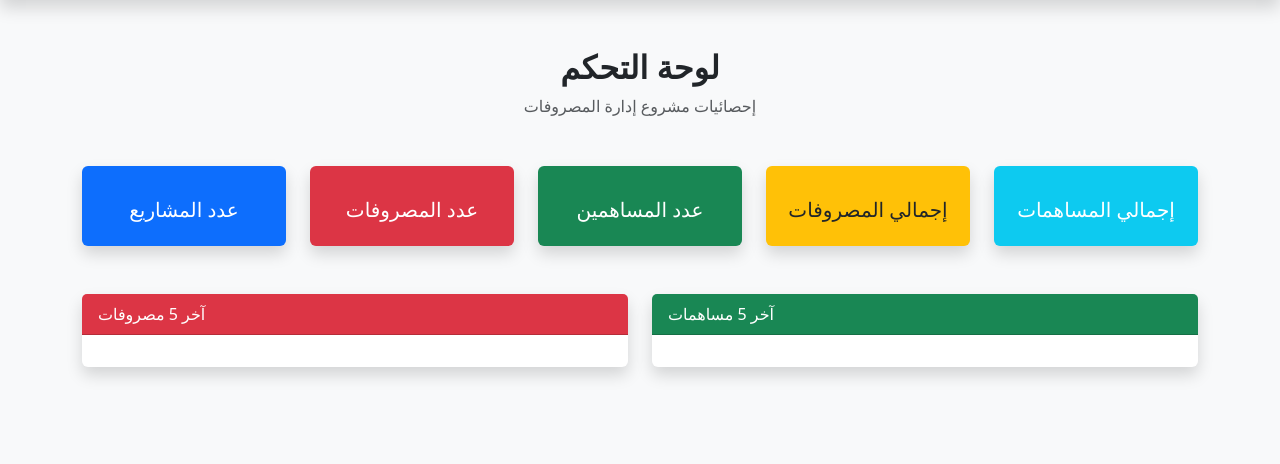
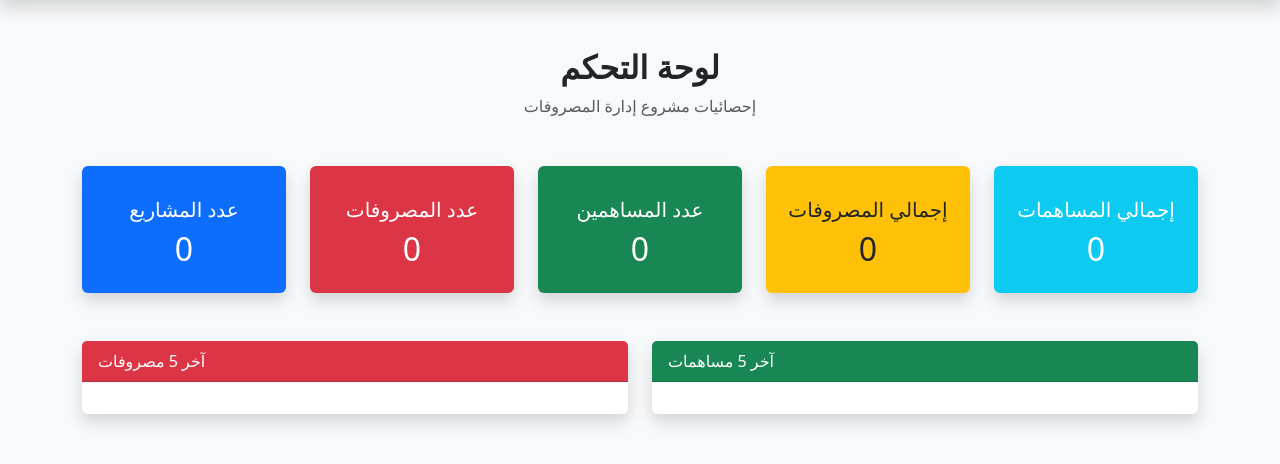
Before and after one commit to EsraElfallah/simplePro, a Django app: page / in a window 1280 px wide. Shown: the part 56-520 px from the top of the page. Run offline with Django 5.2, Linux system fonts and the light colour scheme; data that the repository does not hold is empty; some libraries are stand-ins or nearby versions.

Commit message:
trying pathsDashboaed6

```diff
--- a/simpleApp/views.py
+++ b/simpleApp/views.py
@@ -7,25 +7,25 @@ from django.http import HttpResponse
 
 # ---------------- DASHBOARD ----------------
 def dashboard(request):
-    #projectN = Project.objects.count()
-    # expenseN = Expense.objects.count()
-    # contributionN = Contribution.objects.count()
+    projectN = Project.objects.count()
+    expenseN = Expense.objects.count()
+    contributionN = Contribution.objects.count()
 
-    # expenseT = Expense.objects.aggregate(total=Sum('value'))['total'] or 0
-    # contributionT = Contribution.objects.aggregate(total=Sum('amount'))['total'] or 0
+    expenseT = Expense.objects.aggregate(total=Sum('value'))['total'] or 0
+    contributionT = Contribution.objects.aggregate(total=Sum('amount'))['total'] or 0
 
-    # last_expenses = Expense.objects.order_by('-date')[:5]
-    # last_contribution = Contribution.objects.order_by('-date')[:5]
+    last_expenses = Expense.objects.order_by('-date')[:5]
+    last_contribution = Contribution.objects.order_by('-date')[:5]
 
-    # context = {
-    #     # 'projectNum': projectN,
-    #     # 'expenseNum': expenseN,
-    #     # 'contributionNum': contributionN,
-    #     # 'totalExpense': expenseT,
-    #     # 'totalContribution': contributionT,
-    #     # 'last_exp': last_expenses,
-    #     # 'last_cont': last_contribution,
-    # }
+    context = {
+        'projectNum': projectN,
+        'expenseNum': expenseN,
+        'contributionNum': contributionN,
+        'totalExpense': expenseT,
+        'totalContribution': contributionT,
+        'last_exp': last_expenses,
+        'last_cont': last_contribution,
+    }
     return render(request, 'simpleApp/dashboard.html')
 
 
--- a/templates/simpleApp/dashboard.html
+++ b/templates/simpleApp/dashboard.html
@@ -58,7 +58,7 @@
                     <div class="card-body">
                         <i class="bi bi-folder2-open fs-1"></i>
                         <h5 class="mt-3">عدد المشاريع</h5>
-                        <h2>{{ projectNum }}</h2>
+                        <h2>{{ projectNum|default:0 }}</h2>
                     </div>
                 </div>
             </div>
@@ -68,7 +68,7 @@
                     <div class="card-body">
                         <i class="bi bi-cash-stack fs-1"></i>
                         <h5 class="mt-3">عدد المصروفات</h5>
-                        <h2>{{ expenseNum }}</h2>
+                        <h2>{{ expenseNum|default:0 }}</h2>
                     </div>
                 </div>
             </div>
@@ -78,7 +78,7 @@
                     <div class="card-body">
                         <i class="bi bi-people fs-1"></i>
                         <h5 class="mt-3">عدد المساهمين</h5>
-                        <h2>{{ contributionNum }}</h2>
+                        <h2>{{ contributionNum|default:0 }}</h2>
                     </div>
                 </div>
             </div>
@@ -88,7 +88,7 @@
                     <div class="card-body">
                         <i class="bi bi-wallet2 fs-1"></i>
                         <h5 class="mt-3">إجمالي المصروفات</h5>
-                        <h2>{{ totalExpense }}</h2>
+                        <h2>{{ totalExpense|default:0 }}</h2>
                     </div>
                 </div>
             </div>
@@ -98,7 +98,7 @@
                     <div class="card-body">
                         <i class="bi bi-piggy-bank fs-1"></i>
                         <h5 class="mt-3">إجمالي المساهمات</h5>
-                        <h2>{{ totalContribution }}</h2>
+                        <h2>{{ totalContribution |default:0}}</h2>
                     </div>
                 </div>
             </div>
@@ -119,7 +119,7 @@
                         <ol class="list-group list-group-numbered">
                             {% for l_e in last_exp %}
                                 <li class="list-group-item">
-                                    {{ l_e }}
+                                    {{ l_e|default:0 }}
                                 </li>
                             {% endfor %}
                         </ol>
@@ -138,7 +138,7 @@
                         <ol class="list-group list-group-numbered">
                             {% for l_c in last_cont %}
                                 <li class="list-group-item">
-                                    {{ l_c.amount }}
+                                    {{ l_c.amount |default:0}}
                                 </li>
                             {% endfor %}
                         </ol>
```
